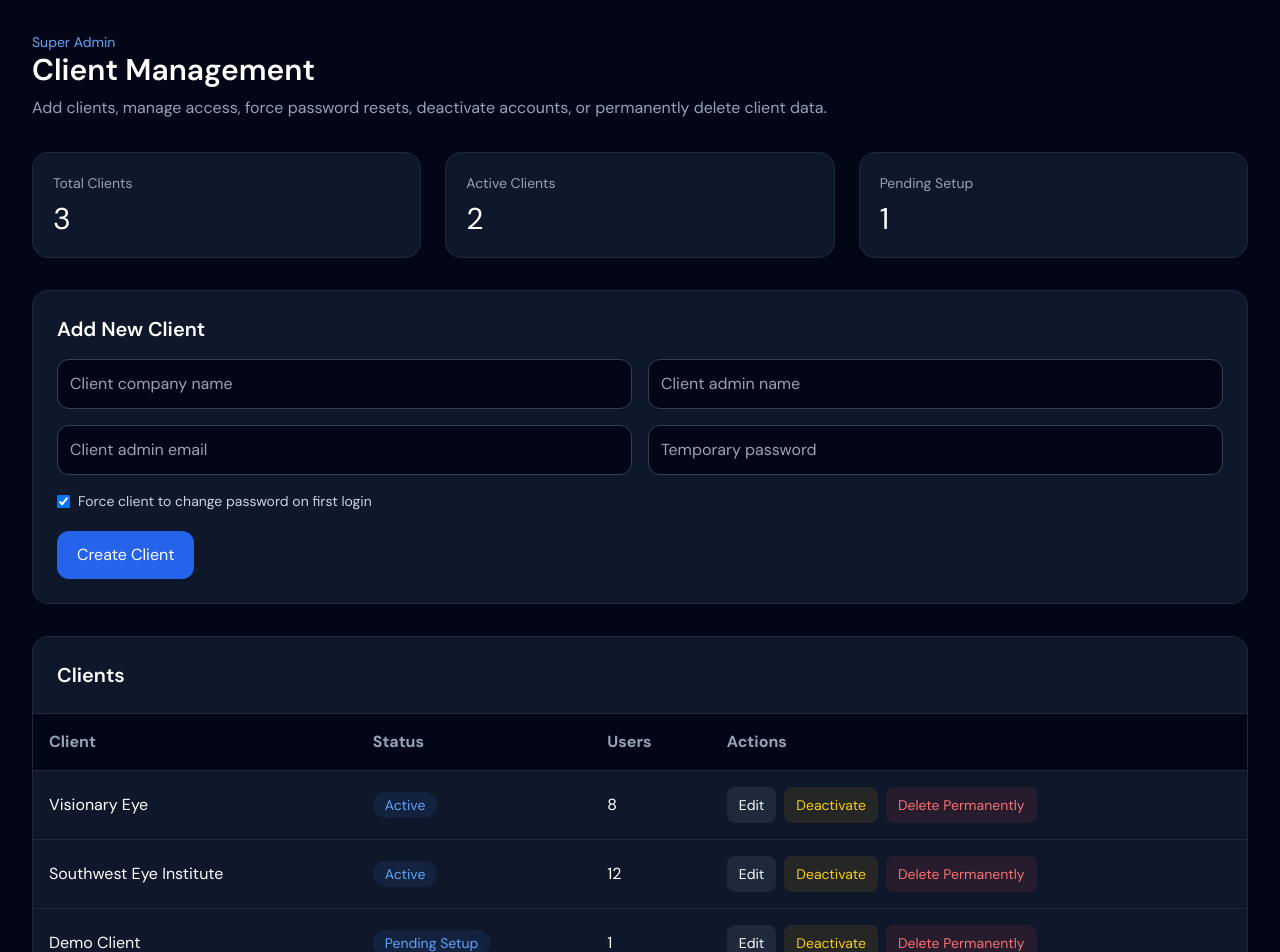
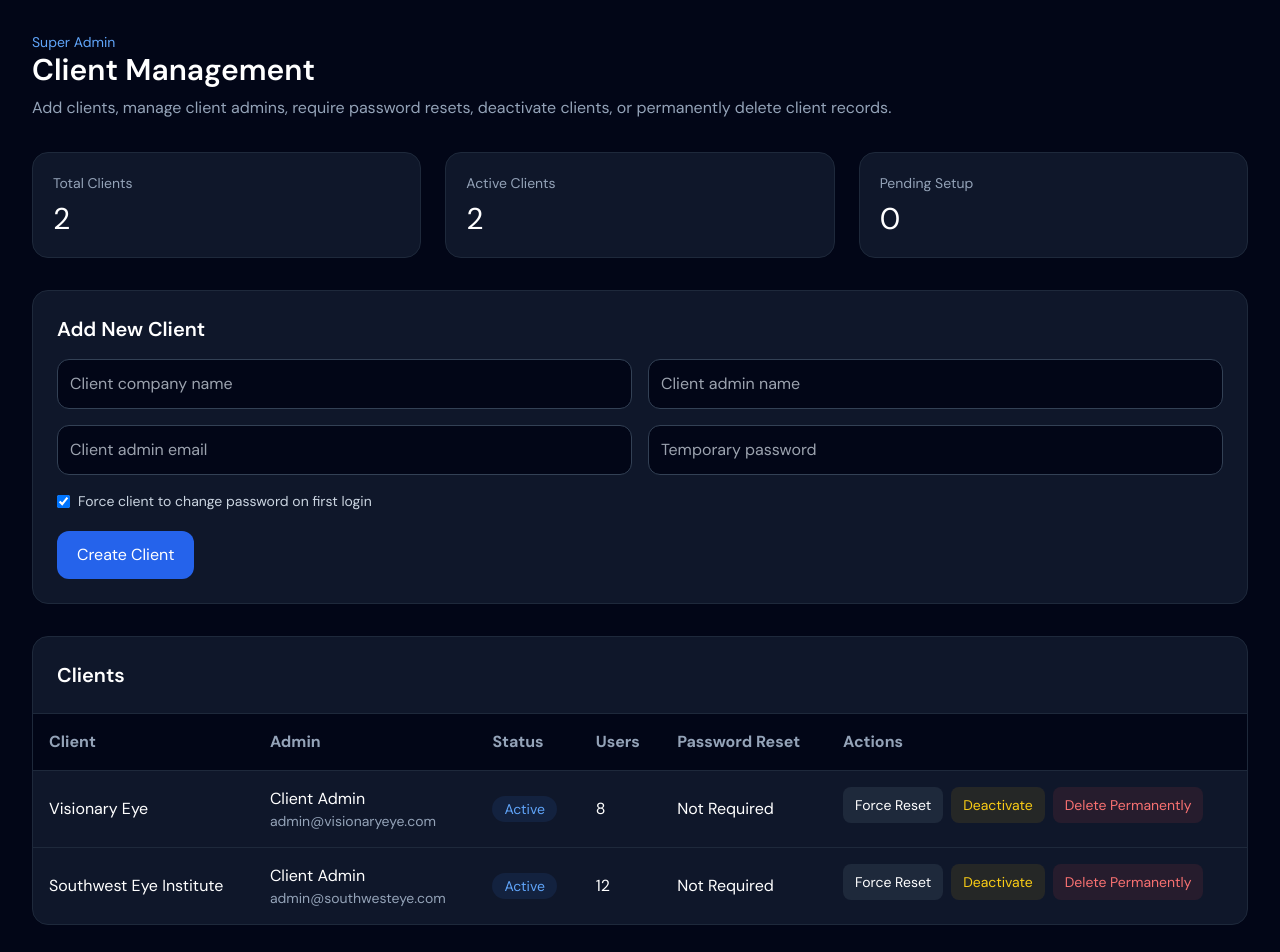
Before and after one commit to zabdyperez-a11y/spherecx-, a Next.js app: page /admin/clients in a window 1280 px wide. Shown: the top 952 px of the page. Built offline with nearby package versions, Linux system fonts and the light colour scheme.

Commit message:
feat: add client access controls to billing

```diff
--- a/app/admin/clients/page.tsx
+++ b/app/admin/clients/page.tsx
@@ -1,9 +1,132 @@
+"use client"
+
+import { useEffect, useState } from "react"
+
+type Client = {
+  id: string
+  name: string
+  adminName: string
+  adminEmail: string
+  status: "Active" | "Inactive" | "Pending Setup"
+  users: number
+  mustChangePassword: boolean
+}
+
 export default function ClientManagementPage() {
-  const clients = [
-    { name: "Visionary Eye", status: "Active", users: 8 },
-    { name: "Southwest Eye Institute", status: "Active", users: 12 },
-    { name: "Demo Client", status: "Pending Setup", users: 1 },
-  ]
+  const [clients, setClients] = useState<Client[]>([])
+  const [name, setName] = useState("")
+  const [adminName, setAdminName] = useState("")
+  const [adminEmail, setAdminEmail] = useState("")
+  const [tempPassword, setTempPassword] = useState("")
+  const [mustChangePassword, setMustChangePassword] = useState(true)
+
+  useEffect(() => {
+    const saved = localStorage.getItem("spherecx_clients")
+
+    if (saved) {
+      setClients(JSON.parse(saved))
+    } else {
+      const starterClients: Client[] = [
+        {
+          id: "1",
+          name: "Visionary Eye",
+          adminName: "Client Admin",
+          adminEmail: "admin@visionaryeye.com",
+          status: "Active",
+          users: 8,
+          mustChangePassword: false,
+        },
+        {
+          id: "2",
+          name: "Southwest Eye Institute",
+          adminName: "Client Admin",
+          adminEmail: "admin@southwesteye.com",
+          status: "Active",
+          users: 12,
+          mustChangePassword: false,
+        },
+      ]
+
+      setClients(starterClients)
+      localStorage.setItem("spherecx_clients", JSON.stringify(starterClients))
+    }
+  }, [])
+
+  function saveClients(updatedClients: Client[]) {
+    setClients(updatedClients)
+    localStorage.setItem("spherecx_clients", JSON.stringify(updatedClients))
+  }
+
+  function createClient() {
+    if (!name || !adminName || !adminEmail || !tempPassword) {
+      alert("Please complete all fields before creating the client.")
+      return
+    }
+
+    const newClient: Client = {
+      id: crypto.randomUUID(),
+      name,
+      adminName,
+      adminEmail,
+      status: "Pending Setup",
+      users: 1,
+      mustChangePassword,
+    }
+
+    saveClients([...clients, newClient])
+
+    setName("")
+    setAdminName("")
+    setAdminEmail("")
+    setTempPassword("")
+    setMustChangePassword(true)
+
+    alert("Client created. Temporary password added for setup.")
+  }
+
+  function deactivateClient(id: string) {
+    const updated = clients.map((client) =>
+      client.id === id ? { ...client, status: "Inactive" as const } : client
+    )
+
+    saveClients(updated)
+  }
+
+  function reactivateClient(id: string) {
+    const updated = clients.map((client) =>
+      client.id === id ? { ...client, status: "Active" as const } : client
+    )
+
+    saveClients(updated)
+  }
+
+  function forcePasswordReset(id: string) {
+    const updated = clients.map((client) =>
+      client.id === id ? { ...client, mustChangePassword: true } : client
+    )
+
+    saveClients(updated)
+    alert("Password reset required on next login.")
+  }
+
+  function deleteClient(id: string, clientName: string) {
+    const confirmation = prompt(
+      `This will permanently delete ${clientName}. Type DELETE CLIENT to confirm.`
+    )
+
+    if (confirmation !== "DELETE CLIENT") {
+      alert("Delete cancelled.")
+      return
+    }
+
+    const updated = clients.filter((client) => client.id !== id)
+    saveClients(updated)
+
+    alert("Client permanently deleted.")
+  }
+
+  const activeClients = clients.filter((client) => client.status === "Active").length
+  const pendingClients = clients.filter((client) => client.status === "Pending Setup").length
 
   return (
     <main className="min-h-screen bg-slate-950 text-white p-8">
@@ -11,22 +134,24 @@ export default function ClientManagementPage() {
         <p className="text-sm text-blue-400">Super Admin</p>
         <h1 className="text-3xl font-semibold">Client Management</h1>
         <p className="text-slate-400 mt-2">
-          Add clients, manage access, force password resets, deactivate accounts, or permanently delete client data.
+          Add clients, manage client admins, require password resets, deactivate clients, or permanently delete client records.
         </p>
       </div>
 
       <div className="grid gap-6 md:grid-cols-3 mb-8">
         <div className="rounded-2xl bg-slate-900 border border-slate-800 p-5">
           <p className="text-slate-400 text-sm">Total Clients</p>
-          <p className="text-3xl mt-2">3</p>
+          <p className="text-3xl mt-2">{clients.length}</p>
         </div>
+
         <div className="rounded-2xl bg-slate-900 border border-slate-800 p-5">
           <p className="text-slate-400 text-sm">Active Clients</p>
-          <p className="text-3xl mt-2">2</p>
+          <p className="text-3xl mt-2">{activeClients}</p>
         </div>
+
         <div className="rounded-2xl bg-slate-900 border border-slate-800 p-5">
           <p className="text-slate-400 text-sm">Pending Setup</p>
-          <p className="text-3xl mt-2">1</p>
+          <p className="text-3xl mt-2">{pendingClients}</p>
         </div>
       </div>
 
@@ -34,18 +159,18 @@ export default function ClientManagementPage() {
         <h2 className="text-xl font-semibold mb-4">Add New Client</h2>
 
         <div className="grid gap-4 md:grid-cols-2">
-          <input className="bg-slate-950 border border-slate-700 rounded-xl p-3" placeholder="Client company name" />
-          <input className="bg-slate-950 border border-slate-700 rounded-xl p-3" placeholder="Client admin name" />
-          <input className="bg-slate-950 border border-slate-700 rounded-xl p-3" placeholder="Client admin email" />
-          <input className="bg-slate-950 border border-slate-700 rounded-xl p-3" placeholder="Temporary password" />
+          <input value={name} onChange={(e) => setName(e.target.value)} className="bg-slate-950 border border-slate-700 rounded-xl p-3" placeholder="Client company name" />
+          <input value={adminName} onChange={(e) => setAdminName(e.target.value)} className="bg-slate-950 border border-slate-700 rounded-xl p-3" placeholder="Client admin name" />
+          <input value={adminEmail} onChange={(e) => setAdminEmail(e.target.value)} className="bg-slate-950 border border-slate-700 rounded-xl p-3" placeholder="Client admin email" />
+          <input value={tempPassword} onChange={(e) => setTempPassword(e.target.value)} className="bg-slate-950 border border-slate-700 rounded-xl p-3" placeholder="Temporary password" />
         </div>
 
         <label className="flex items-center gap-2 mt-4 text-sm text-slate-300">
-          <input type="checkbox" defaultChecked />
+          <input type="checkbox" checked={mustChangePassword} onChange={(e) => setMustChangePassword(e.target.checked)} />
           Force client to change password on first login
         </label>
 
-        <button className="mt-5 rounded-xl bg-blue-600 hover:bg-blue-500 px-5 py-3">
+        <button onClick={createClient} className="mt-5 rounded-xl bg-blue-600 hover:bg-blue-500 px-5 py-3">
           Create Client
         </button>
       </div>
@@ -59,27 +184,47 @@ export default function ClientManagementPage() {
           <thead className="bg-slate-950 text-slate-400">
             <tr>
               <th className="p-4">Client</th>
+              <th className="p-4">Admin</th>
               <th className="p-4">Status</th>
               <th className="p-4">Users</th>
+              <th className="p-4">Password Reset</th>
               <th className="p-4">Actions</th>
             </tr>
           </thead>
+
           <tbody>
             {clients.map((client) => (
-              <tr key={client.name} className="border-t border-slate-800">
+              <tr key={client.id} className="border-t border-slate-800">
                 <td className="p-4">{client.name}</td>
+                <td className="p-4">
+                  <p>{client.adminName}</p>
+                  <p className="text-sm text-slate-400">{client.adminEmail}</p>
+                </td>
                 <td className="p-4">
                   <span className="rounded-full bg-blue-500/10 text-blue-400 px-3 py-1 text-sm">
                     {client.status}
                   </span>
                 </td>
                 <td className="p-4">{client.users}</td>
-                <td className="p-4 flex gap-2">
-                  <button className="rounded-lg bg-slate-800 px-3 py-2 text-sm">Edit</button>
-                  <button className="rounded-lg bg-yellow-500/10 text-yellow-400 px-3 py-2 text-sm">
-                    Deactivate
+                <td className="p-4">
+                  {client.mustChangePassword ? "Required" : "Not Required"}
+                </td>
+                <td className="p-4 flex flex-wrap gap-2">
+                  <button onClick={() => forcePasswordReset(client.id)} className="rounded-lg bg-slate-800 px-3 py-2 text-sm">
+                    Force Reset
                   </button>
-                  <button className="rounded-lg bg-red-500/10 text-red-400 px-3 py-2 text-sm">
+
+                  {client.status === "Inactive" ? (
+                    <button onClick={() => reactivateClient(client.id)} className="rounded-lg bg-green-500/10 text-green-400 px-3 py-2 text-sm">
+                      Reactivate
+                    </button>
+                  ) : (
+                    <button onClick={() => deactivateClient(client.id)} className="rounded-lg bg-yellow-500/10 text-yellow-400 px-3 py-2 text-sm">
+                      Deactivate
+                    </button>
+                  )}
+
+                  <button onClick={() => deleteClient(client.id, client.name)} className="rounded-lg bg-red-500/10 text-red-400 px-3 py-2 text-sm">
                     Delete Permanently
                   </button>
                 </td>
```
